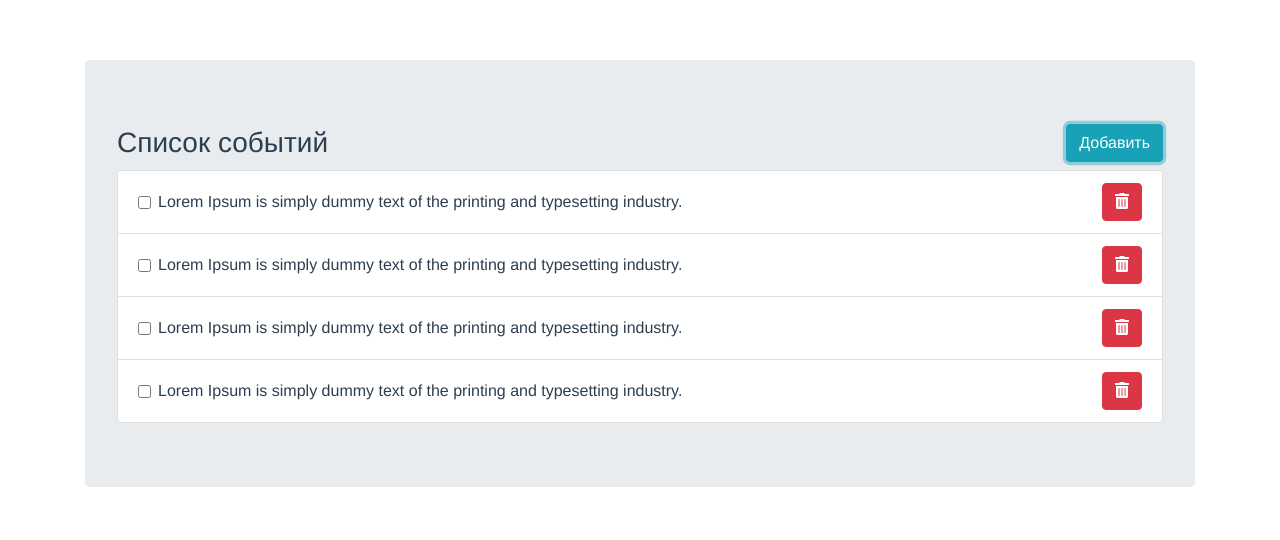
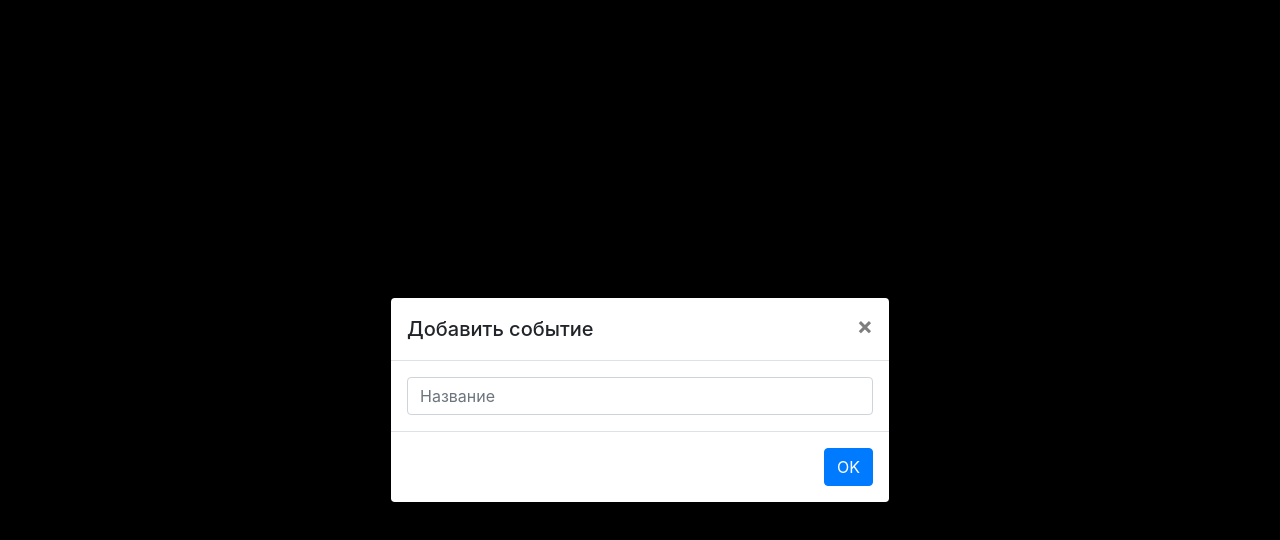
Before and after one commit to livencuber/Motmom-test, a Vue app in the folder front/: page / in a window 1280 px wide. Both pictures are taken after a click on the button "Добавить". Shown: the top 540 px of the page. Built offline with nearby package versions, Linux system fonts and the light colour scheme.

Commit message:
Модальное окно для добавления события

```diff
--- a/front/package.json
+++ b/front/package.json
@@ -11,7 +11,9 @@
     "build": "node build/build.js"
   },
   "dependencies": {
-    "vue": "^2.5.2"
+    "bootstrap": "^4.3.1",
+    "bootstrap-vue": "^2.0.0-rc.16",
+    "vue": "^2.6.10"
   },
   "devDependencies": {
     "autoprefixer": "^7.1.2",
--- a/front/src/components/Index.vue
+++ b/front/src/components/Index.vue
@@ -3,9 +3,14 @@
     <div class="jumbotron">
       <div class="d-flex justify-content-between mb-2 align-items-center">
         <h3 class="mb-0">Список событий</h3>
-        <button type="button" class="btn btn-info">Добавить</button>
+        <b-button class="btn btn-info" v-b-modal.AddTask>Добавить</b-button>
       </div>
       <WorkList/>
+    </div>
+    <div>
+      <b-modal centered  ok-only id="AddTask" title="Добавить событие">
+        <b-form-input placeholder="Название"></b-form-input>
+      </b-modal>
     </div>
   </div>
 </template>
--- a/front/src/main.js
+++ b/front/src/main.js
@@ -2,9 +2,10 @@
 // (runtime-only or standalone) has been set in webpack.base.conf with an alias.
 import Vue from 'vue'
 import App from './App'
+import BootstrapVue from 'bootstrap-vue'
 
 Vue.config.productionTip = false
-
+Vue.use(BootstrapVue)
 /* eslint-disable no-new */
 new Vue({
   el: '#app',
```
Also changed, not shown: 1 other file (tests, documents, lock files or other folders).
